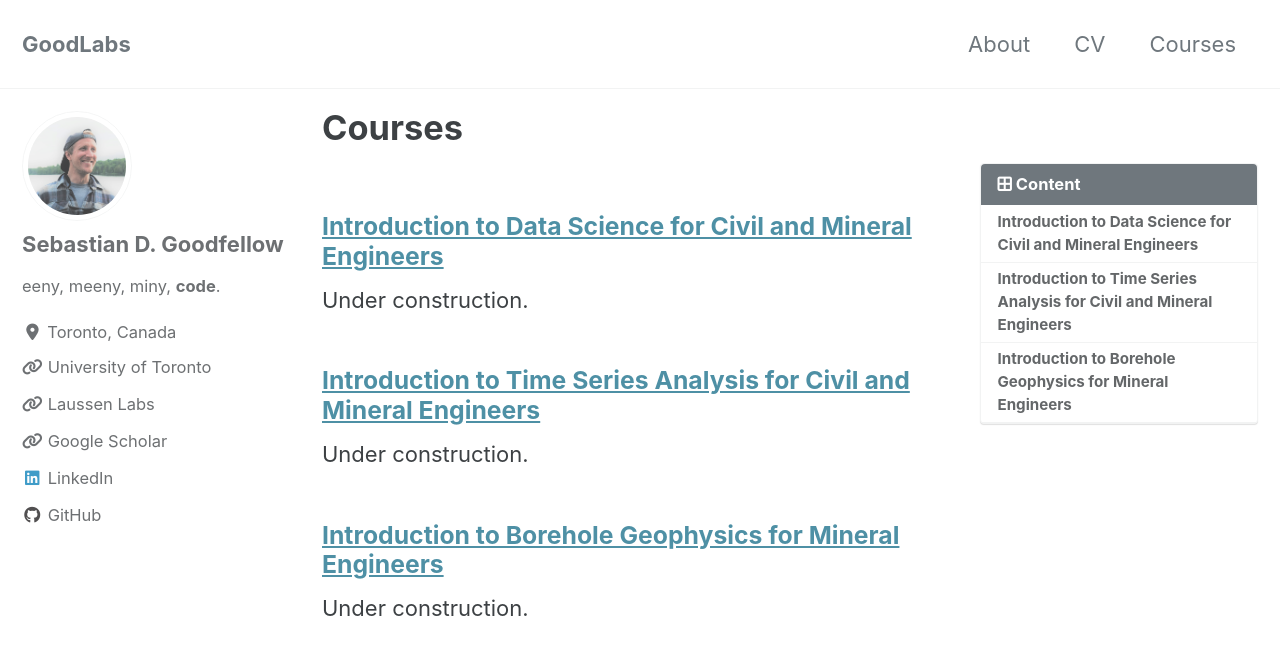
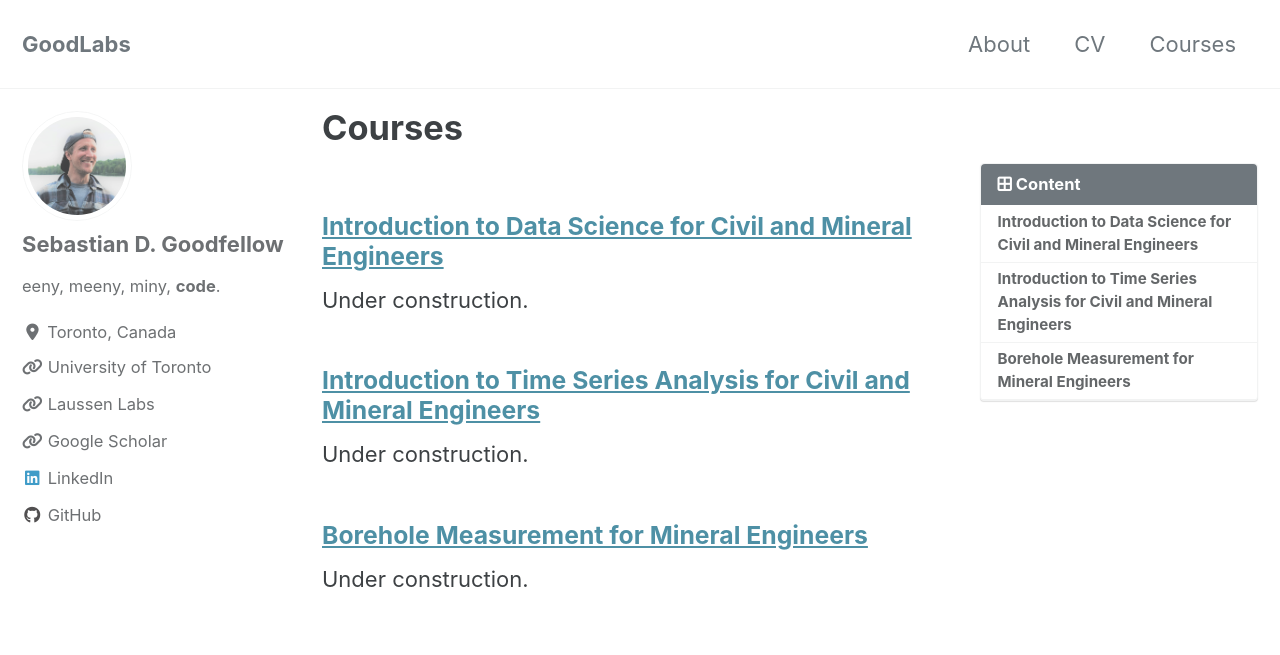
Before and after one commit to Seb-Good/sebastian-goodfellow, a Jekyll site: the page built from _pages/courses.md, in a window 1280 px wide and 900 px high. Shown: the top 655 px of the window. Built offline with Jekyll 4.4.1, drawn with Linux system fonts in a browser that asks for light colours; cached includes are drawn as plain includes; nearby versions of some CDN libraries.

Commit message:
- initial commit

```diff
--- a/_pages/courses.md
+++ b/_pages/courses.md
@@ -14,5 +14,5 @@ Under construction.
 ### [Introduction to Time Series Analysis for Civil and Mineral Engineers]()
 Under construction.
 
-### [Introduction to Borehole Geophysics for Mineral Engineers]()
+### [Borehole Measurement for Mineral Engineers]()
 Under construction.
```
